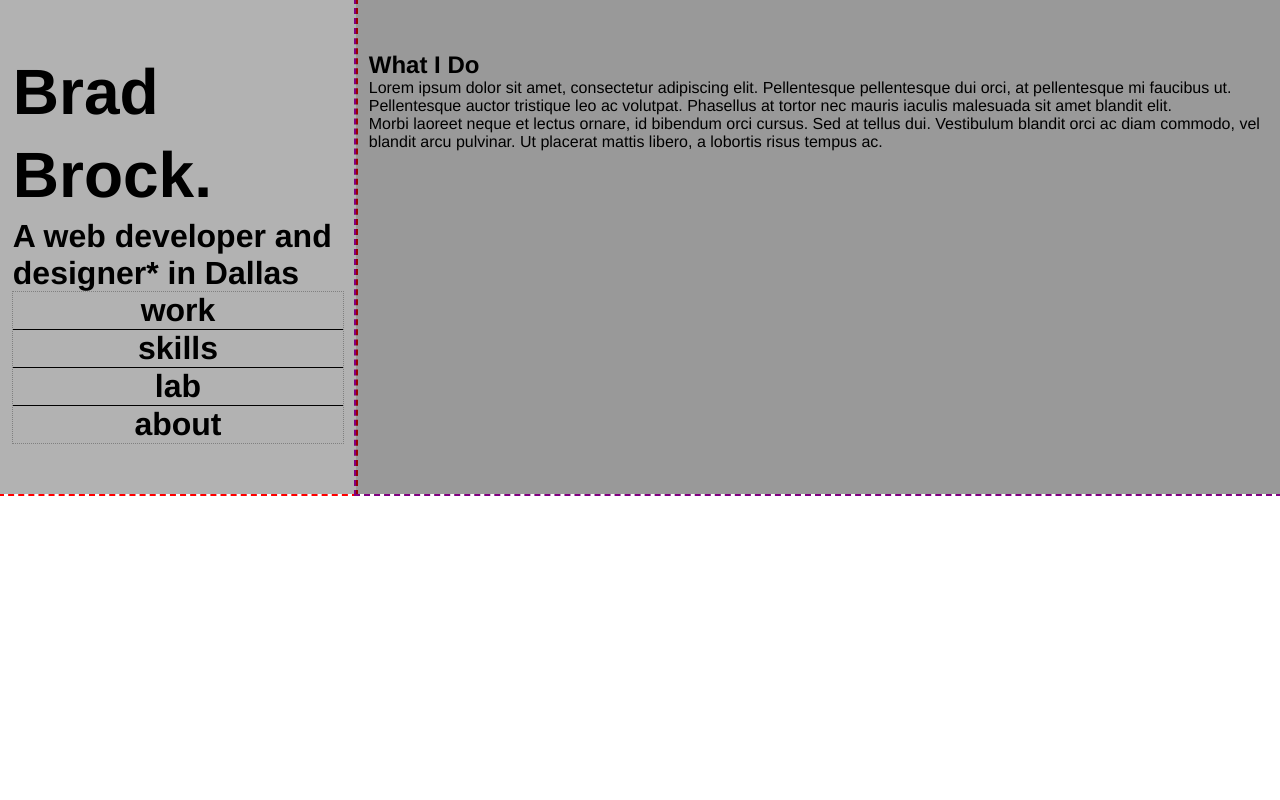
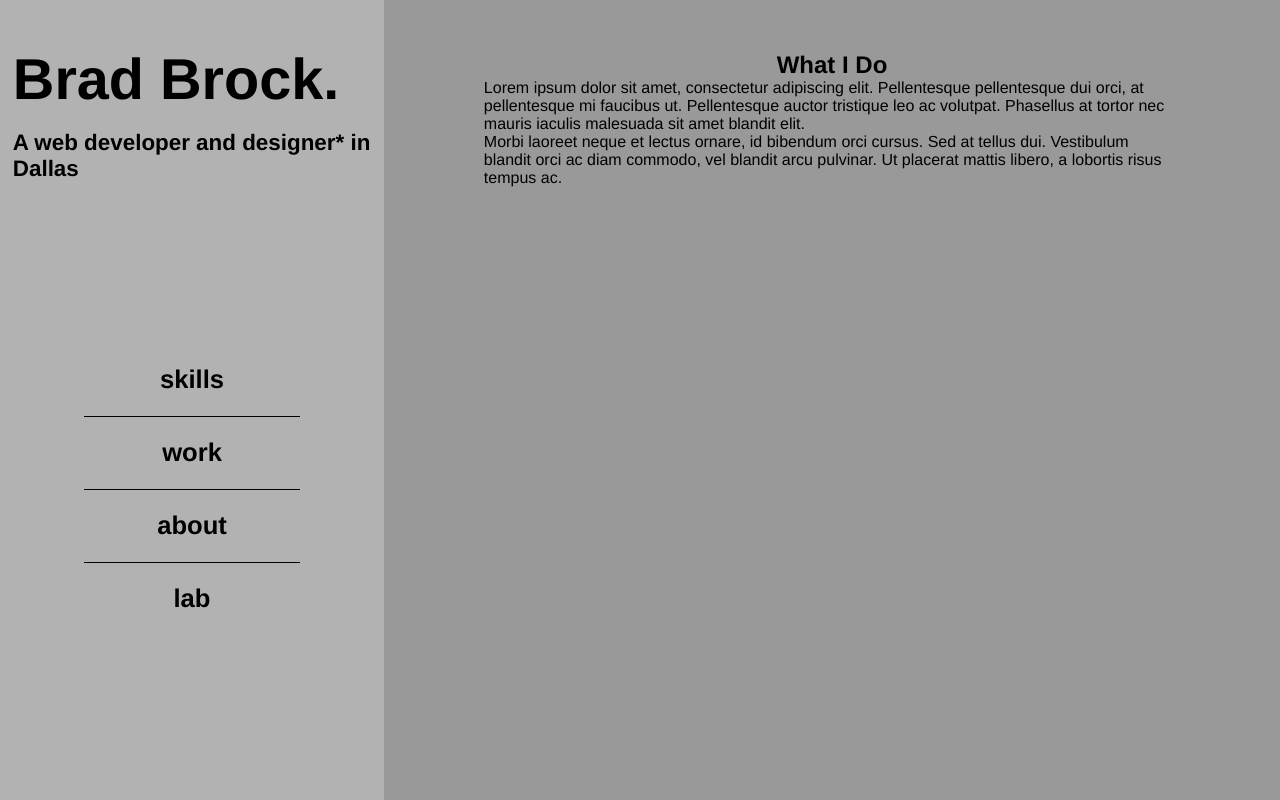
Before and after one commit to Spyrojoe/VBT4.0, a PHP site: page / in a window 1280 px wide. Run offline with PHP 8.4, Linux system fonts and the light colour scheme; some libraries are stand-ins or nearby versions.

Commit message:
Working on flex box layout

```diff
--- a/index.html
+++ b/index.html
@@ -7,29 +7,28 @@
 	<script src="http://ajax.googleapis.com/ajax/libs/jquery/1.11.1/jquery.min.js"></script>
 </head>
 <body>
-	<div class="flex">
-		<header class="col-1">
+	<div class="clfx">
+		<header class="col col-1">
 			<div class="wrap intro">
 				<!--<p class="greet">Hi, I'm</p>-->
-				<h1><span>Brad Brock.</span>A web developer and designer* in Dallas</h1>
+				<h1>Brad Brock.</h1>
+				<h2>A web developer and designer* in Dallas</h2>
 				<!--<p class="asterisk">*in that order</p>-->
 			</div><!-- end wrap -->
 			<nav>
 				<ul>
+					<li><a href="#">skills</a></li>
 					<li><a href="#">work</a></li>
-					<li><a href="#">skills</a></li>
+					<li><a href="#">about</a></li>
 					<li><a href="#">lab</a></li>
-					<li><a href="#">about</a></li>
 				</ul>
 			</nav>
 		</header>
-		<main class="col-2">
+		<main class="col col-2">
 			<section class="tools">
-				<div class="wrap">
-					<h2>What I Do</h2>
-					<p>Lorem ipsum dolor sit amet, consectetur adipiscing elit. Pellentesque pellentesque dui orci, at pellentesque mi faucibus ut. Pellentesque auctor tristique leo ac volutpat. Phasellus at tortor nec mauris iaculis malesuada sit amet blandit elit.</p>
-					<p>Morbi laoreet neque et lectus ornare, id bibendum orci cursus. Sed at tellus dui. Vestibulum blandit orci ac diam commodo, vel blandit arcu pulvinar. Ut placerat mattis libero, a lobortis risus tempus ac.</p>
-				</div>
+				<h2>What I Do</h2>
+				<p>Lorem ipsum dolor sit amet, consectetur adipiscing elit. Pellentesque pellentesque dui orci, at pellentesque mi faucibus ut. Pellentesque auctor tristique leo ac volutpat. Phasellus at tortor nec mauris iaculis malesuada sit amet blandit elit.</p>
+				<p>Morbi laoreet neque et lectus ornare, id bibendum orci cursus. Sed at tellus dui. Vestibulum blandit orci ac diam commodo, vel blandit arcu pulvinar. Ut placerat mattis libero, a lobortis risus tempus ac.</p>
 			</section>
 		</main>
 	</div>
--- a/style.css
+++ b/style.css
@@ -26,47 +26,58 @@ ol, ul{
 	width: 100%;
 }
 .flex{
-	display: flex;
+
 	/*flex-direction: column;*/
 }
 header{
-	order: 1;
+	width: 30%;
 	font-size: 2em;
 	font-weight: 700;
 	background: rgba(0,0,0,.3);
-	outline: 2px red dashed;
 }
 main{
-	order: 2;
+	width: 70%;
 	background: rgba(0,0,0,.4);
-	outline: 2px purple dashed;
 }
 header, main{
-
 	float: left;
 	padding: 4% 1%;
 }
 header h1{
-	font-size: 1em;
+	margin-bottom: 6%;
+	font-size: 1.8em;
+	line-height: 1em;
+}
+header h2{
+	margin-bottom: 45%;
+	font-size: .7em;
 }
 header span{
 	display: block;
-	line-height: 1.3em;
-	font-size: 2em;
+	line-height: .9em;
+}
+.col{
+	height: 100vh;
 }
 
 nav{
+	/*padding: 0 20%;*/
 	text-align: center;
-	outline: 1px gray dotted;
+}
+nav ul{
+	width: 60%;
+	margin: 0 auto;
+	font-size: .8em;
 }
 nav li{
+	padding: 10% 0;
 	border-bottom: 1px black solid;
 }
 nav li:last-of-type{
 	border-bottom: 0;
 }
 nav a{
-	<display: block;
+	display: block;
 	text-decoration: none;
 	color: black;
 }
@@ -78,7 +89,13 @@ nav a{
 }
 
 .tools{
-
+	display: flex;
+	flex-direction: column;
+	justify-content: space-around;
+	align-items: center;
+	-webkit-align-items: center;
+	width: 80%;
+	margin: 0 auto;
 }
 .tools h2, .tools p{
 }
```
